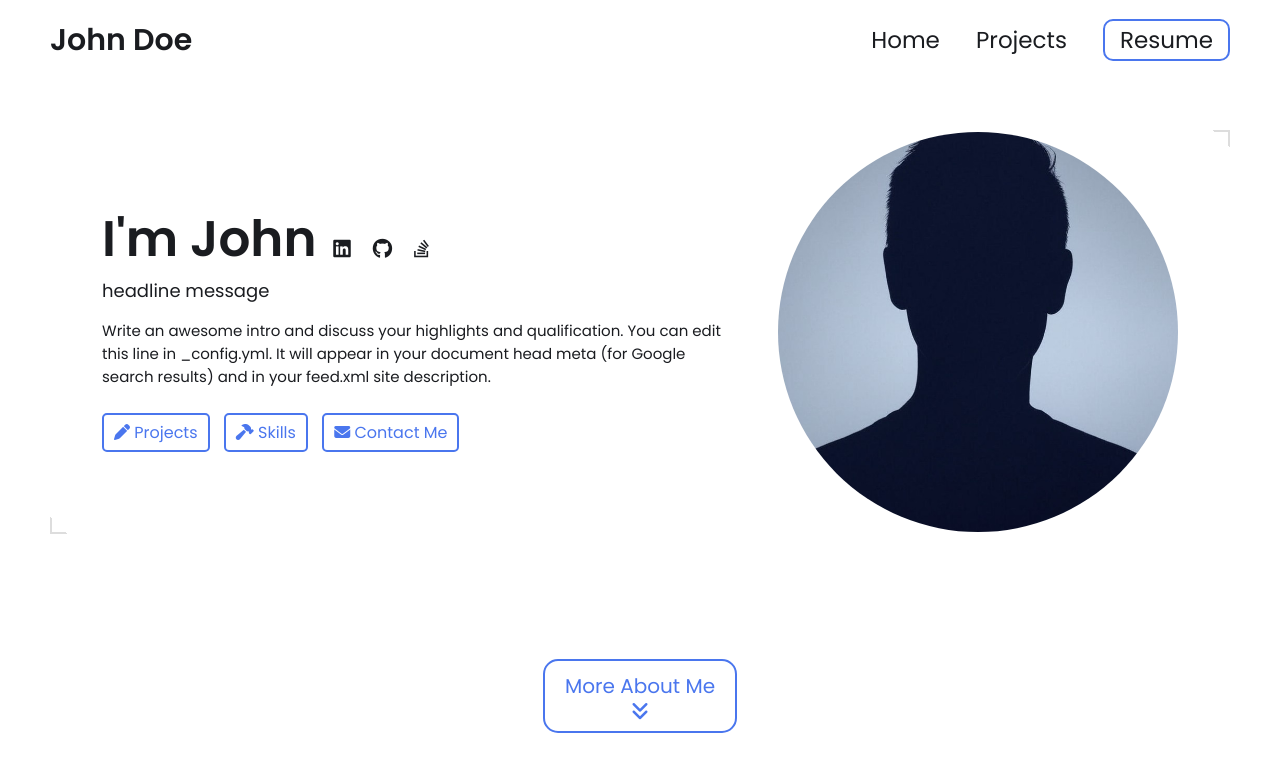
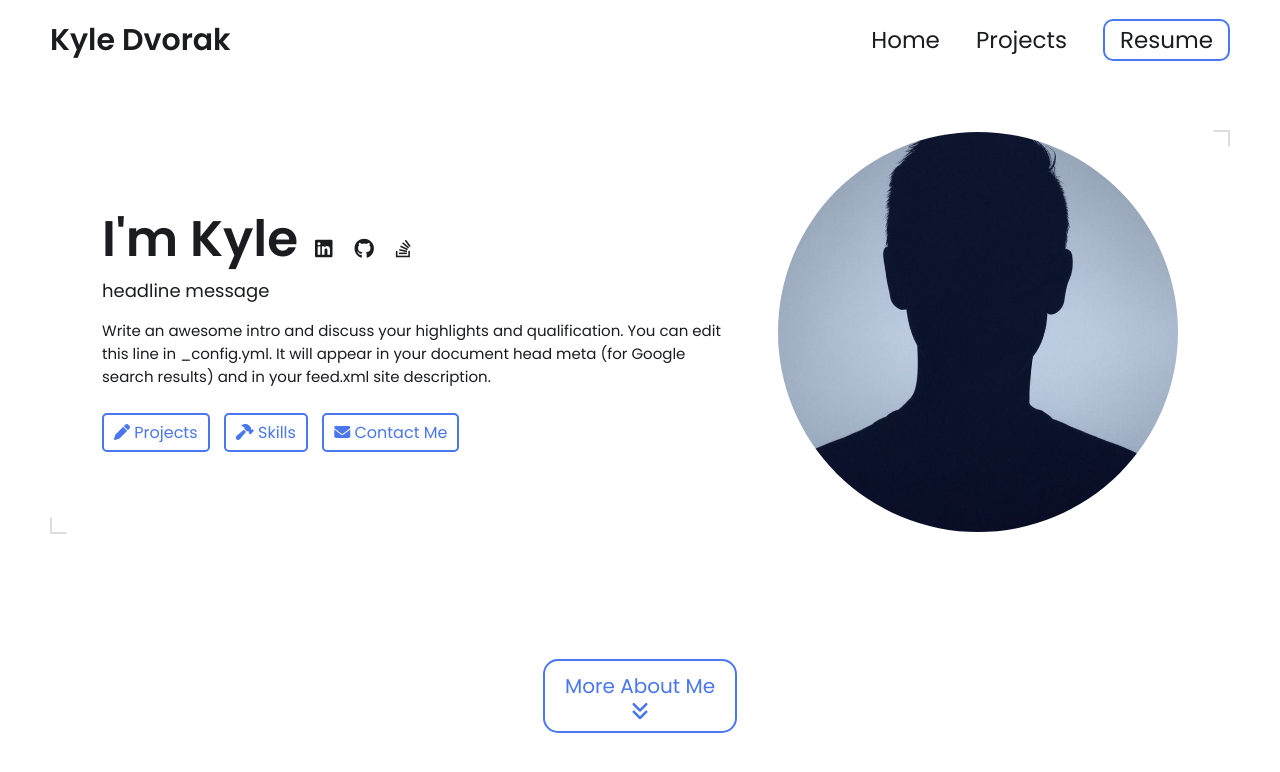
Before and after one commit to kylegdvorak/KyleDvorak.github.io, a Jekyll site: the page built from index.html, in a window 1280 px wide and 900 px high. Shown: the top 772 px of the window. Built offline with Jekyll 4.4.1, drawn with Linux system fonts in a browser that asks for light colours.

Commit message:
Update _config.yml

```diff
--- a/_config.yml
+++ b/_config.yml
@@ -7,12 +7,12 @@
 
 # Main Page Setup
 
-title: John Doe's Portfolio # This is what shows up in the tab of the browser
+title: Kyle Dvorak's Portfolio # This is what shows up in the tab of the browser
 
 
 
 # Hero Section
-name: John Doe
+name: Kyle Dvorak
 headline: headline message
 description: >- # dont remove this line. this will ignore all new lines until the next section
   Write an awesome intro and discuss your highlights and qualification. You can edit this
```
